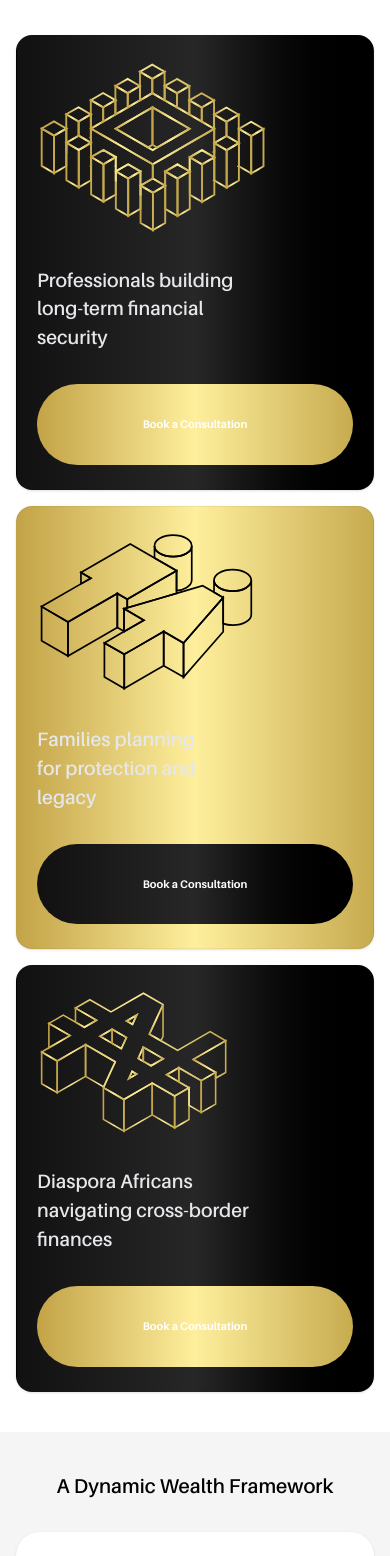
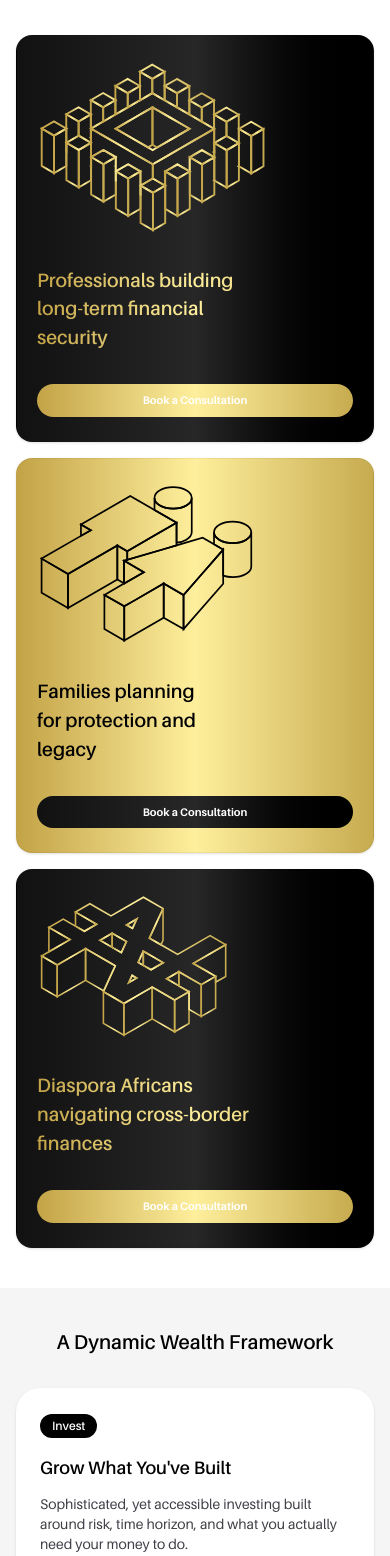
Before and after one commit to FundoraDev/fundora-website, a Next.js app: page / in a window 390 px wide. Shown: the part 1109-2665 px from the top of the page. Built offline with nearby package versions, Linux system fonts and the light colour scheme; a web font is replaced by a local one.

Commit message:
Update Home page text styles with gradient backgrounds for key messages, enhance button styling for consistency, and improve layout structure for better visual appeal.

```diff
--- a/app/page.tsx
+++ b/app/page.tsx
@@ -99,29 +99,29 @@ export default function Home() {
             {[
               {
                 id: "black",
-                body: <p className="text-gray-200 text-[19.32px] md:text-[28px] font-semibold">Professionals building <br /> long-term financial <br /> security</p>,
+                body: <p className="bg-gradient-to-r from-[#C3A346] via-[#FEEF9C] to-[#C7AB4F] bg-clip-text text-transparent text-[19.32px] md:text-[28px] font-semibold">Professionals building <br /> long-term financial <br /> security</p>,
                 icon: <BuildingHomeIcon />,
               },
               {
                 id: "gold",
-                body: <p className="text-gray-200 text-[19.32px] md:text-[28px] font-semibold">Families planning <br /> for protection and <br /> legacy</p>,
+                body: <p className="text-black text-[19.32px] md:text-[28px] font-semibold">Families planning <br /> for protection and <br /> legacy</p>,
                 icon: <PlanningHomeIcon />,
               },
               {
                 id: "black",
-                body: <p className="text-gray-200 text-[19.32px] md:text-[28px] font-semibold">Diaspora Africans <br /> navigating cross-border <br /> finances</p>,
+                body: <p className="bg-gradient-to-r from-[#C3A346] via-[#FEEF9C] to-[#C7AB4F] bg-clip-text text-transparent text-[19.32px] md:text-[28px] font-semibold">Diaspora Africans <br /> navigating cross-border <br /> finances</p>,
                 icon: <NavigatingHomeIcon />,
               },
             ].map((item, i) => (
               <div
                 key={i}
-                className={`flex flex-col gap-[32px] md:gap-[90px] justify-between rounded-2xl border border-black/5 ${item.id === "black" ? "bg-linear-to-r from-[#111111] via-[#272727] to-black" : "bg-gradient-to-r from-[#C3A346] via-[#FEEF9C] to-[#C7AB4F]"} px-5 py-6 text-white shadow-sm`}
+                className={`flex flex-col gap-[32px] md:gap-[90px] justify-between item rounded-2xl border border-black/5 ${item.id === "black" ? "bg-linear-to-r from-[#111111] via-[#272727] to-black" : "bg-gradient-to-r from-[#C3A346] via-[#FEEF9C] to-[#C7AB4F]"} px-5 py-6 text-white shadow-sm`}
               >
                 {item.icon && item.icon}
                 <div className="space-y-2">
                   {item.body}
                 </div>
-                <button className={`rounded-[999px] px-4 py-8 md:py-[12px] text-[11px] md:text-[16px] font-bold  ${item.id === "gold" ? "bg-linear-to-r from-[#111111] via-[#272727] to-black" : "bg-gradient-to-r from-[#C3A346] via-[#FEEF9C] to-[#C7AB4F]"}`}>Book a Consultation</button>
+                <button className={`w-auto rounded-[999px] px-4 py-[8px] md:py-[12px] text-[11px] md:text-[16px] font-bold  ${item.id === "gold" ? "bg-linear-to-r from-[#111111] via-[#272727] to-black" : "bg-gradient-to-r from-[#C3A346] via-[#FEEF9C] to-[#C7AB4F]"}`}>Book a Consultation</button>
               </div>
             ))}
           </div>
```
